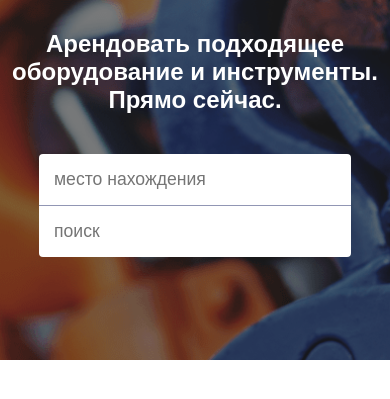
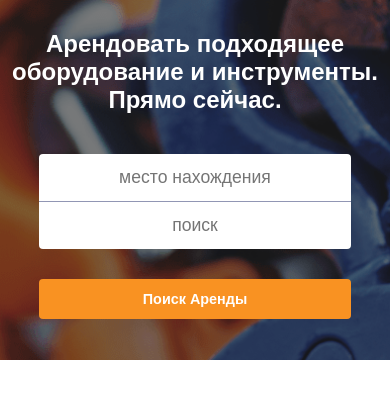
Before and after one commit to webnetkz/darkpingpong3d, a PHP site: page / in a window 390 px wide. Shown: the part 60-459 px from the top of the page. Run offline with PHP 8.4, Linux system fonts and the light colour scheme.

Commit message:
update project source

```diff
--- a/index.php
+++ b/index.php
@@ -29,6 +29,8 @@
                     <form action="#" class="indexForm">
                         <input type="text" class="indexInp indexInpOne" placeholder="место нахождения">
                         <input type="text" class="indexInp indexInpTwo" placeholder="поиск">
+
+                        <input type="submit" type="submit" value="Поиск Аренды" class="indexFormBtn">
                     </form>
                 </div>
             </div>
--- a/public/css/mobileIndexStyles.css
+++ b/public/css/mobileIndexStyles.css
@@ -49,8 +49,9 @@
         width: 100%;
         border: none;
         font-size: 1.1em;
-        padding: 15px;
+        padding: 13px;
         outline: none;
+        text-align: center;
     }
     input.indexInpOne {
         border-bottom: 1px solid rgb(145, 150, 180);
@@ -61,4 +62,15 @@
         border-bottom-left-radius: 4px;
         border-bottom-right-radius: 4px;
     }
+    input.indexFormBtn {
+        border: none;
+        width: 100%;
+        margin-top: 30px;
+        padding: 12px;
+        font-size: 0.9em;
+        font-weight: 700;
+        color: rgb(255, 255, 255);
+        background-color: rgb(249, 146, 34);
+        border-radius: 4px;
+    }
 }
```
